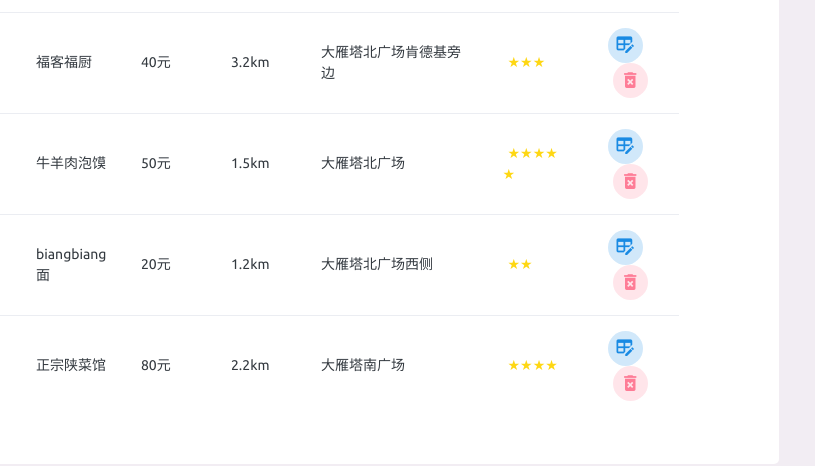
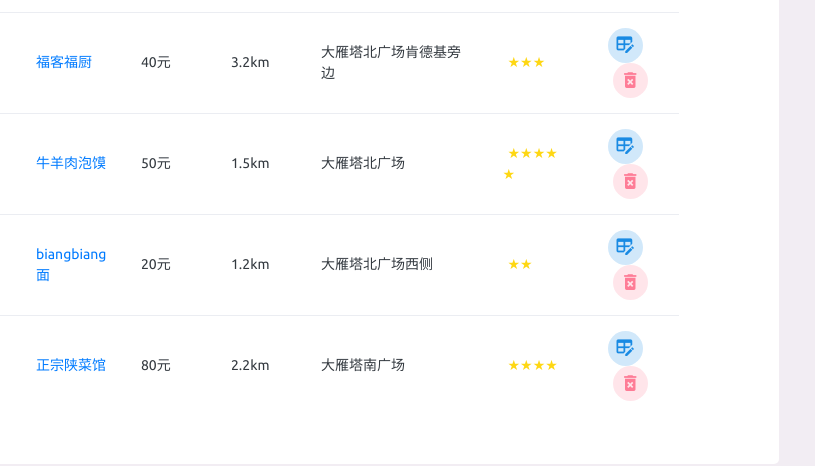
Before and after one commit to 2846256621/play_eat_System, a website: page static/foods_details.html in a window 1280 px wide. Shown: the part 489-955 px from the top of the page, 465-1280 px from the left. Drawn offline with Linux system fonts and the light colour scheme.

Commit message:
修改部分页面

```diff
--- a/static/foods_details.html
+++ b/static/foods_details.html
@@ -310,7 +310,7 @@
                                             </tr>
                                             <tr>
                                                 <td><img src="../images/dashboard/img_2.jpg" class="view_img_main"></td>
-                                                <td>福客福厨</td>
+                                                <td><a href="other_details.html">福客福厨</a></td>
                                                 <td>40元</td>
                                                 <td>3.2km</td>
                                                 <td>大雁塔北广场肯德基旁边</td>
@@ -326,7 +326,7 @@
                                             </tr>
                                             <tr>
                                                 <td><img src="../images/dashboard/img_3.jpg" class="view_img_main"></td>
-                                                <td>牛羊肉泡馍</td>
+                                                <td><a href="other_details.html">牛羊肉泡馍</a></td>
                                                 <td>50元</td>
                                                 <td>1.5km</td>
                                                 <td>大雁塔北广场</td>
@@ -342,7 +342,7 @@
                                             </tr>
                                             <tr>
                                                 <td><img src="../images/dashboard/img_4.jpg" class="view_img_main"></td>
-                                                <td>biangbiang面</td>
+                                                <td><a href="other_details.html">biangbiang面</a></td>
                                                 <td>20元</td>
                                                 <td>1.2km</td>
                                                 <td>大雁塔北广场西侧</td>
@@ -358,7 +358,7 @@
                                             </tr>
                                             <tr>
                                                 <td><img src="../images/dashboard/img_1.jpg" class="view_img_main"></td>
-                                                <td>正宗陕菜馆</td>
+                                                <td><a href="other_details.html">正宗陕菜馆</a></td>
                                                 <td>80元</td>
                                                 <td>2.2km</td>
                                                 <td>大雁塔南广场</td>
```
